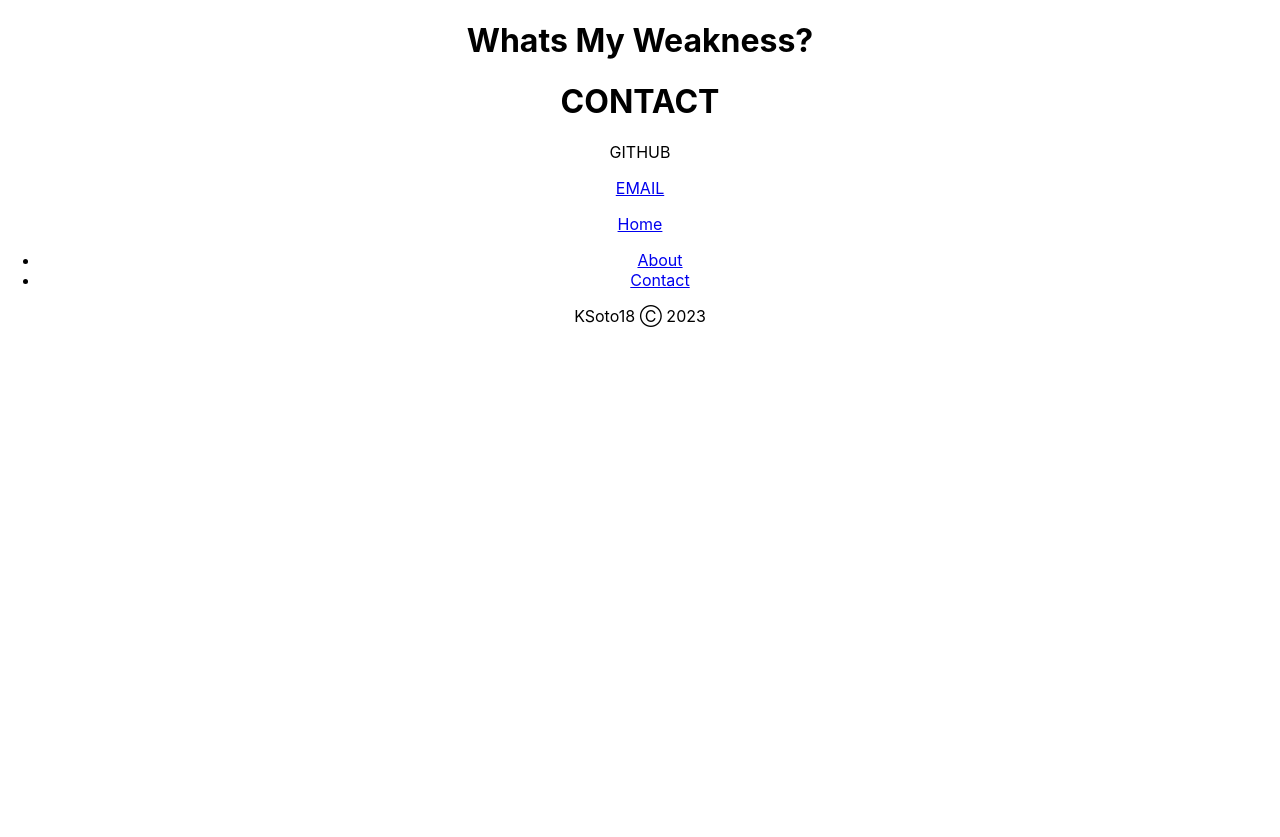
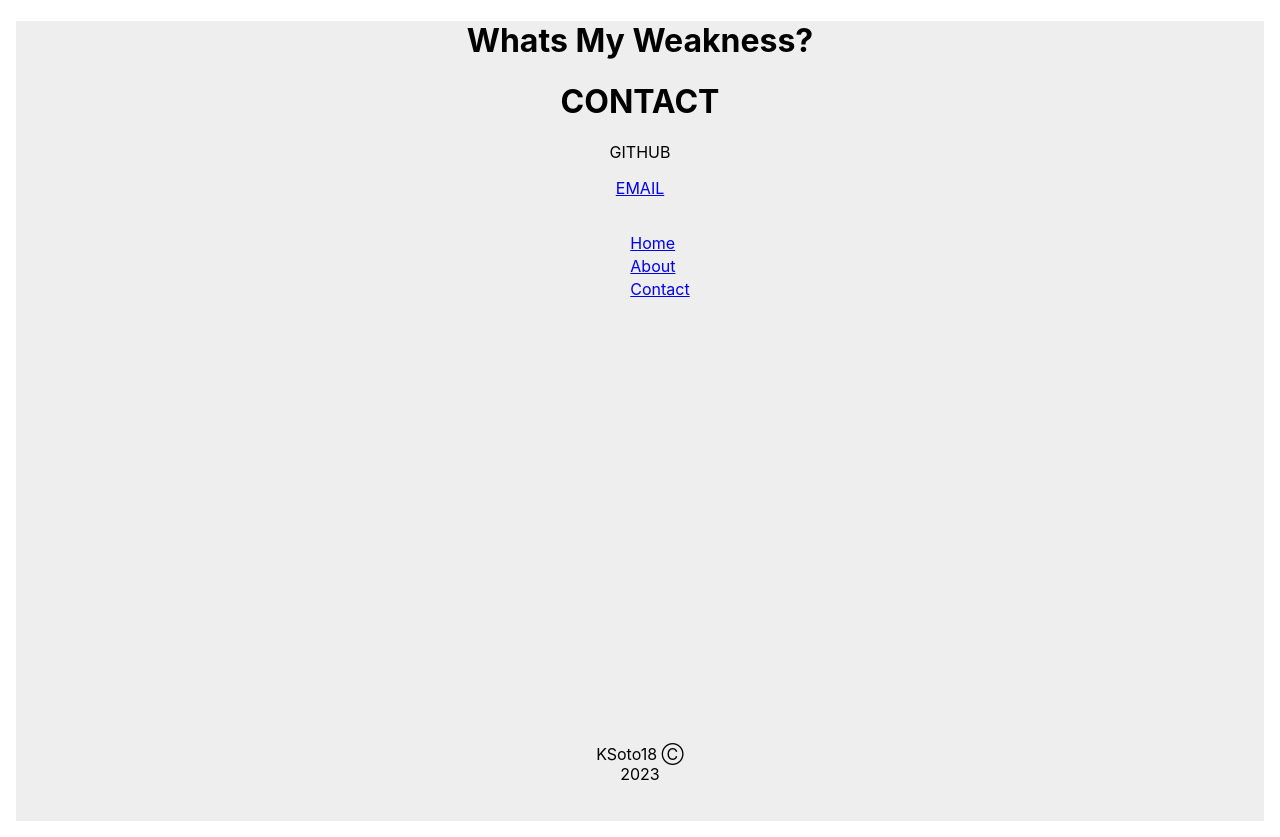
Before and after one commit to KSoto18/PKMN-WMW, a React (Create React App) app: page /contact in a window 1280 px wide. Before the commit the page ends 800 px from the top, so only its background shows below. Built offline with nearby package versions, Linux system fonts and the light colour scheme.

Commit message:
gh pages setup

```diff
--- a/src/App.css
+++ b/src/App.css
@@ -1,38 +1,30 @@
-.App {
-  text-align: center;
+:root {
+ --white: #ffffff;
+ --blue: #5c9ead;
+ --sapphire: #326273;
+ --copper: #a07178;
+ --notwhite: #eeeeee;
 }
 
-.App-logo {
-  height: 40vmin;
-  pointer-events: none;
+.App {
+  min-height: 100vh;
+  text-align: center;
+  background-color: var(--notwhite);
+  margin: 1rem;
 }
 
-@media (prefers-reduced-motion: no-preference) {
-  .App-logo {
-    animation: App-logo-spin infinite 20s linear;
-  }
+.footer {
+  display: flex;
+  position: fixed;
+  justify-content: center;
+  bottom: 0%;
+  left: 45%;
+  right: 45%;
 }
 
-.App-header {
-  background-color: #282c34;
-  min-height: 100vh;
+.navbar {
   display: flex;
-  flex-direction: column;
-  align-items: center;
   justify-content: center;
-  font-size: calc(10px + 2vmin);
-  color: white;
+  position: relative;
+
 }
-
-.App-link {
-  color: #61dafb;
-}
-
-@keyframes App-logo-spin {
-  from {
-    transform: rotate(0deg);
-  }
-  to {
-    transform: rotate(360deg);
-  }
-}
--- a/src/App.js
+++ b/src/App.js
@@ -35,11 +35,13 @@ function App() {
               </Routes>
         </div>
 
+         <div className='navbar'>
         <Navbar />
+       </div>
 
       </div>
 
-      <div>
+      <div className='footer'>
         <Footer />
       </div>
 
--- a/src/components/Navbar/index.jsx
+++ b/src/components/Navbar/index.jsx
@@ -6,14 +6,17 @@ const Navbar = () => {
 
     return (
 
-         <nav>
-
-           <a href= "/" className="home-title">Home</a>
+        <nav className='nav'>
 
             <ul>
                 <li>
+                    <a href="/" className="home-title">Home</a>
+                </li>
+
+                <li>
                     <a href="/about">About</a>
                 </li>
+
                 <li>
                     <a href="/contact">Contact</a>
                 </li>
--- a/src/components/Navbar/styles.css
+++ b/src/components/Navbar/styles.css
@@ -0,0 +1,14 @@
+.nav {
+    display: flex;
+
+
+
+}
+
+.nav li {
+    color: blue;
+    display: flex;
+    margin: 3px;
+
+
+}
```
Also changed, not shown: package.json (+7 -1 lines), 1 other file (tests, documents, lock files or other folders). Lines whose indentation alone changed are shown as unchanged.
